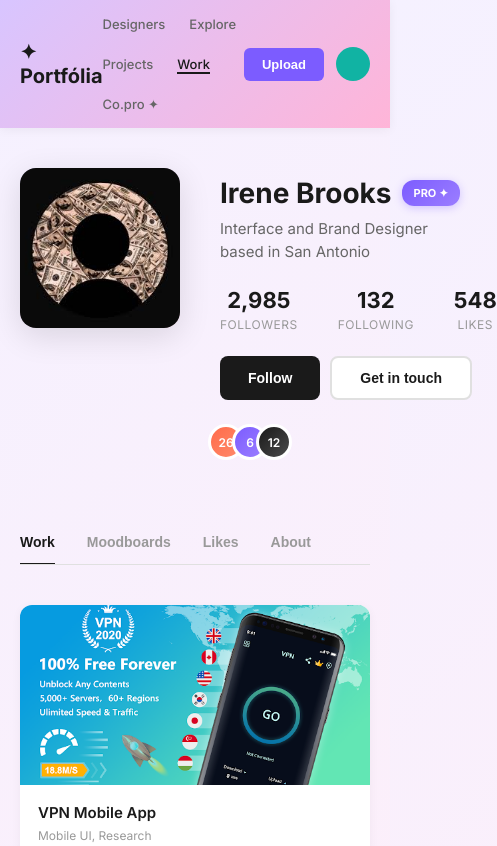
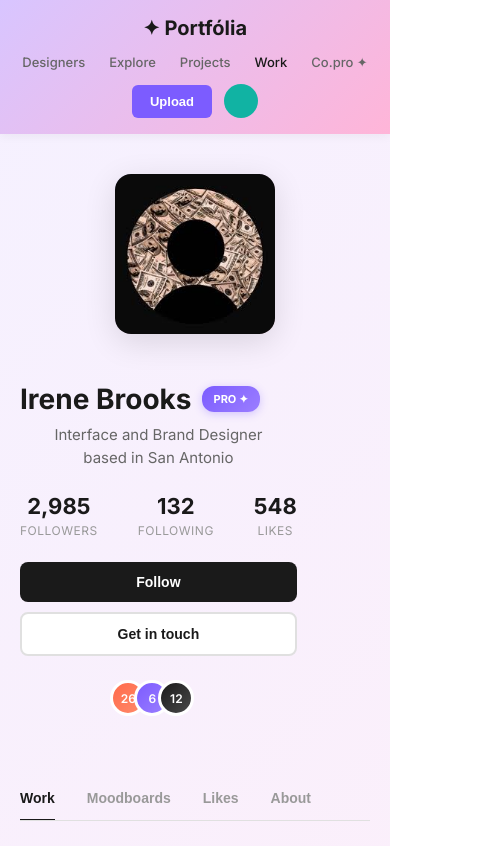
Before and after one commit to AKKA667/2, a plain HTML site: page index.html in a window 390 px wide. Shown: the top 846 px of the page, 497 px wide, since content can reach past the window. Drawn offline with Linux system fonts and the light colour scheme.

Commit message:
Implement responsive design in index.html
Add responsive styles for various screen sizes.

```diff
--- a/index.html
+++ b/index.html
@@ -46,6 +46,32 @@
                 transform: scale(1);
             }
         }
+
+        @media (max-width: 900px) {
+.profile { flex-direction: column; text-align: center; }
+.profile-photo { margin: 0 auto; }
+.stats { justify-content: center; }
+.profile-actions { justify-content: center; }
+.profile-avatars { justify-content: center; }
+}
+
+
+@media (max-width: 600px) {
+.header { flex-direction: column; gap: 14px; }
+.nav { flex-wrap: nowrap; overflow-x: auto; gap: 16px; }
+.tabs { gap: 16px; overflow-x: auto; }
+.profile-name { font-size: 22px; }
+.profile-title { font-size: 13px; }
+.portfolio-grid { grid-template-columns: 1fr; }
+.profile-photo { width: 130px; height: 130px; }
+}
+
+
+@media (max-width: 420px) {
+.btn { width: 100%; }
+.profile-actions { flex-direction: column; }
+.stat-number { font-size: 18px; }
+}
 
         .header {
             background: linear-gradient(135deg, #d8c5ff 0%, #ffb5d8 100%);
```
